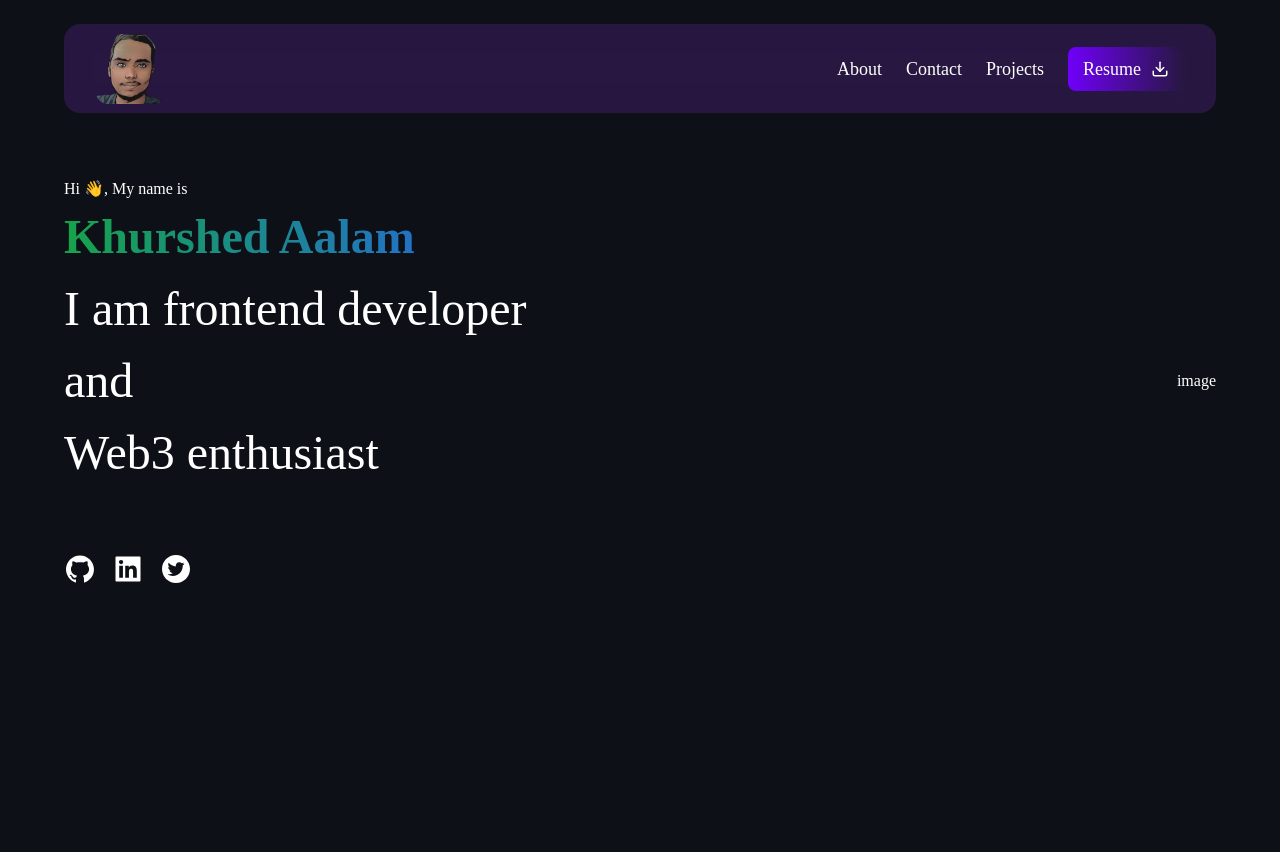
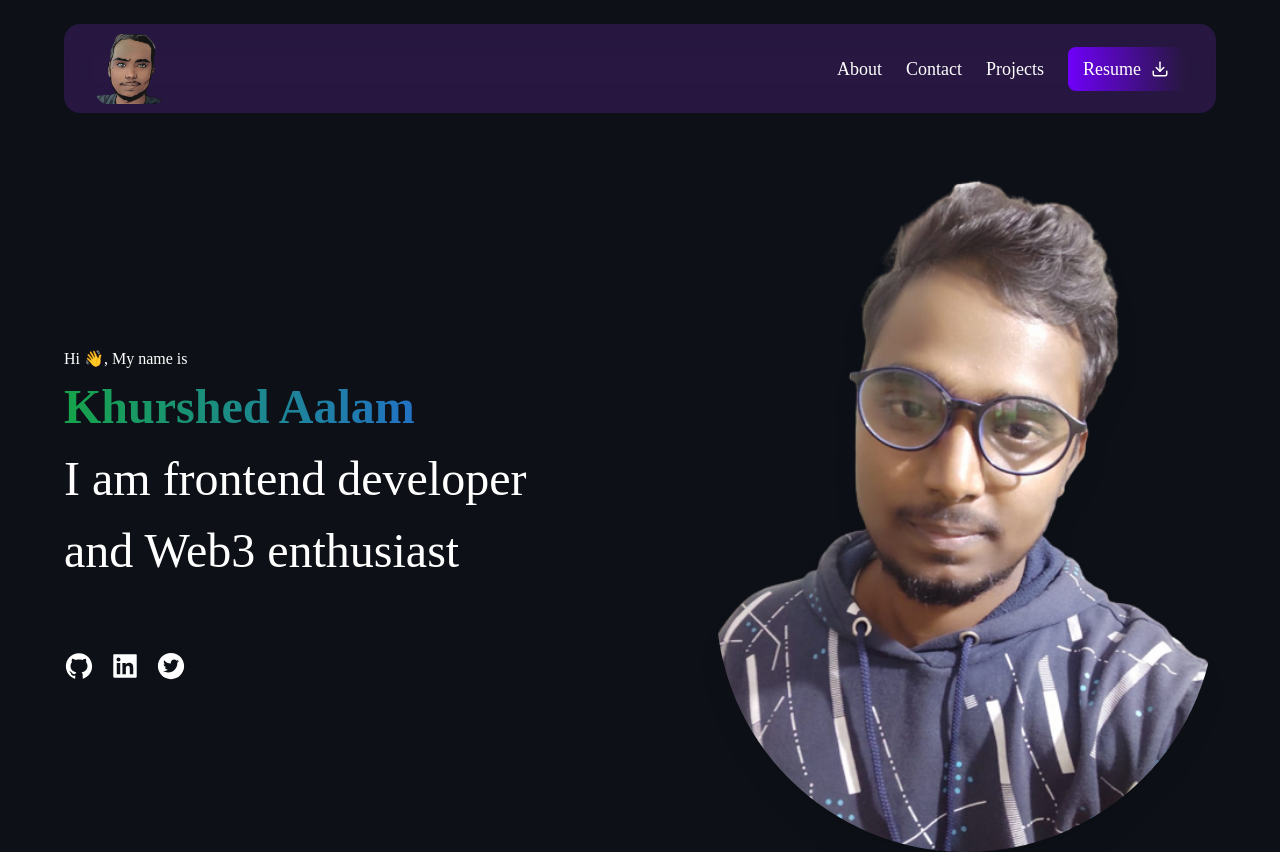
Before and after one commit to khurshedeth/data-entry, a Next.js app: page / in a window 1280 px wide. Before the commit the page ends 800 px from the top, so only its background shows below. Built offline with nearby package versions, Linux system fonts and the light colour scheme.

Commit message:
image reformation in hero

```diff
--- a/components/Hero.js
+++ b/components/Hero.js
@@ -1,6 +1,14 @@
 import React from "react";
 import { motion } from "framer-motion";
-import {AiFillGithub,AiFillLinkedin,AiFillTwitterCircle} from "react-icons/ai"
+import photo from "../assets/khurhed-photo-removebg-preview.png";
+import Image from "next/image";
+
+import {
+  AiFillGithub,
+  AiFillLinkedin,
+  AiFillTwitterCircle,
+} from "react-icons/ai";
+
 function Hero() {
   return (
     <div
@@ -18,17 +26,36 @@ function Hero() {
           Khurshed Aalam
         </h3>
         <h3 className=" text-[3rem] max-md:text-[1.5rem]">
-          I am frontend developer
-          <br />and<br/>
-          Web3 enthusiast
+          I am frontend developer<br/> and Web3 enthusiast
         </h3>
-        <div className=" flex gap-[1rem] mt-[4rem] max-md:mt-[2rem] text-[2rem]">
-          <a><AiFillGithub/></a>
-          <a><AiFillLinkedin/></a>
-          <a><AiFillTwitterCircle/></a>
+        <div className=" flex gap-[1rem] mt-[4rem] max-md:mt-[2rem]">
+          <a href="https://github.com/khurshedeth/" target="_blank" rel="error">
+            <AiFillGithub className="w-[30px] h-[30px] cursor-pointer" />
+          </a>
+          <a
+            href="https://www.linkedin.com/in/khurshd-alam/"
+            target="_blank"
+            rel="noref"
+          >
+            <AiFillLinkedin className=" w-[30px] h-[30px] cursor-pointer" />
+          </a>
+          <a href="https://twitter.com/khurshedeth" target="_blank" rel="rela">
+            <AiFillTwitterCircle className=" w-[30px] h-[30px] cursor-pointer" />
+          </a>
         </div>
       </motion.div>
-      <div>image</div>
+      <motion.div
+        initial={{ x: 0, opacity: 0 }}
+        whileInView={{ y: [250, 0], opacity: 1 }}
+        transition={{ duration: 1.5 }}
+        viewport={{ once: true }}
+      >
+        <Image
+          src={photo}
+          alt="hero"
+          className=" w-[500px] rounded-full drop-shadow-xl"
+        />
+      </motion.div>
     </div>
   );
 }
```
Also changed, not shown: assets/khurhed-photo-removebg-preview.png (added), assets/khurhed-photo.jpg (added).
